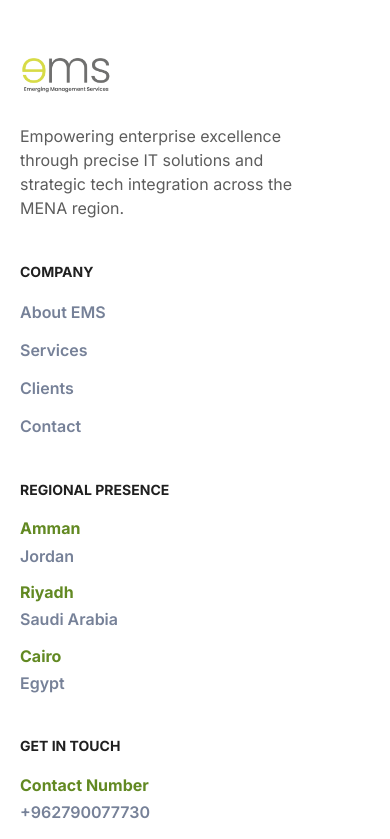
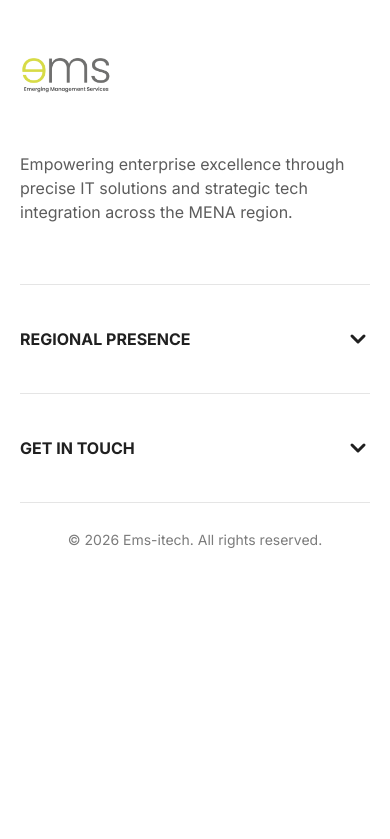
Before and after one commit to ems-itech/ems-website, a Next.js app: page / in a window 390 px wide. Shown: the part 6820-7659 px from the top of the page. After the commit the page ends 7398 px from the top, so only its background shows below. Built offline with nearby package versions, Linux system fonts and the light colour scheme.

Commit message:
changes on footr shape

```diff
--- /dev/null
+++ b/app/components/layout/Footer.mobile.module.css
@@ -0,0 +1,106 @@
+.mobileCopyright,
+.mobileContent {
+  display: none;
+}
+
+@media (max-width: 600px) {
+  .desktopOnly,
+  .desktopCopyright {
+    display: none;
+  }
+
+  .mobileCopyright {
+    display: inline;
+  }
+
+  .mobileContent {
+    display: block;
+  }
+
+  .mobileLogo {
+    display: inline-flex;
+  }
+
+  .mobileLogo img {
+    width: 92px;
+    height: auto;
+  }
+
+  .mobileDescription {
+    margin: 52px 0 60px;
+    color: #5c5c5c;
+    font-size: 1rem;
+    line-height: 1.5;
+  }
+
+  .accordion {
+    border-top: 1px solid #e5e5e5;
+  }
+
+  .accordion:last-child {
+    border-bottom: 1px solid #e5e5e5;
+  }
+
+  .accordion summary {
+    display: flex;
+    min-height: 108px;
+    cursor: pointer;
+    align-items: center;
+    justify-content: space-between;
+    gap: 24px;
+    color: #202020;
+    font-size: 1rem;
+    font-weight: 700;
+    line-height: 1.4;
+    list-style: none;
+    text-transform: uppercase;
+  }
+
+  .accordion summary::-webkit-details-marker {
+    display: none;
+  }
+
+  .chevron {
+    width: 24px;
+    height: 24px;
+    flex: 0 0 24px;
+    transition: transform 160ms ease;
+  }
+
+  .accordion[open] .chevron {
+    transform: rotate(180deg);
+  }
+
+  .accordionList {
+    display: grid;
+    gap: 20px;
+    margin: -10px 0 32px;
+    padding: 0;
+    list-style: none;
+  }
+
+  .accordionItem {
+    display: grid;
+    gap: 4px;
+  }
+
+  .primaryText {
+    color: #628922;
+    font-size: 1rem;
+    font-weight: 650;
+    line-height: 1.45;
+  }
+
+  .secondaryText {
+    color: #768198;
+    font-size: 1rem;
+    font-weight: 600;
+    line-height: 1.4;
+  }
+}
+
+@media (prefers-reduced-motion: reduce) {
+  .chevron {
+    transition: none;
+  }
+}
--- a/app/components/layout/Footer.tsx
+++ b/app/components/layout/Footer.tsx
@@ -1,13 +1,14 @@
 import Image from "next/image";
 import Link from "next/link";
+import { ChevronDown } from "lucide-react";
 
 import styles from "./Footer.module.css";
+import mobileStyles from "./Footer.mobile.module.css";
 import { SectionSlide } from "@/components/ui/motion-primitives";
 
 const locations = [
   { city: "Amman", detail: "Jordan" },
   { city: "Riyadh", detail: "Saudi Arabia" },
-  { city: "Cairo", detail: "Egypt" },
 ];
 
 const companyLinks = [
@@ -21,20 +22,10 @@
   return (
     <footer className={styles.footer}>
       <SectionSlide className={styles.inner} from="bottom">
-        <div className={styles.columns}>
+        <div className={`${styles.columns} ${mobileStyles.desktopOnly}`}>
           <div>
-            <Link href="/" className={styles.brandLogo} aria-label="EMS home">
-              <Image
-                src="/ems-main-logo.png"
-                alt="EMS — Emerging Management Services"
-                width={92}
-                height={40}
-              />
-            </Link>
-            <p className={styles.description}>
-              Empowering enterprise excellence through precise IT solutions and strategic
-              tech integration across the MENA region.
-            </p>
+            <FooterLogo />
+            <FooterDescription />
           </div>
 
           <div>
@@ -52,6 +43,99 @@
 
           <div>
             <h2 className={styles.heading}>Regional Presence</h2>
+            <LocationList />
+          </div>
+
+          <div>
+            <h2 className={styles.heading}>Get in Touch</h2>
+            <ContactList />
+          </div>
+        </div>
+
+        <div className={mobileStyles.mobileContent}>
+          <Link href="/" className={mobileStyles.mobileLogo} aria-label="EMS home">
+            <Image
+              src="/ems-main-logo.png"
+              alt="EMS — Emerging Management Services"
+              width={92}
+              height={40}
+            />
+          </Link>
+          <p className={mobileStyles.mobileDescription}>
+            Empowering enterprise excellence through precise IT solutions and strategic
+            tech integration across the MENA region.
+          </p>
+
+          <details className={mobileStyles.accordion}>
+            <summary>
+              Regional Presence
+              <ChevronDown className={mobileStyles.chevron} size={24} strokeWidth={3} aria-hidden="true" />
+            </summary>
+            <ul className={mobileStyles.accordionList}>
+              {locations.map((location) => (
+                <li className={mobileStyles.accordionItem} key={location.city}>
+                  <span className={mobileStyles.primaryText}>{location.city}</span>
+                  <span className={mobileStyles.secondaryText}>{location.detail}</span>
+                </li>
+              ))}
+            </ul>
+          </details>
+
+          <details className={mobileStyles.accordion}>
+            <summary>
+              Get in Touch
+              <ChevronDown className={mobileStyles.chevron} size={24} strokeWidth={3} aria-hidden="true" />
+            </summary>
+            <ul className={mobileStyles.accordionList}>
+              <li className={mobileStyles.accordionItem}>
+                <span className={mobileStyles.primaryText}>Contact Number</span>
+                <a className={mobileStyles.secondaryText} href="tel:+962790077730">
+                  +962790077730
+                </a>
+              </li>
+              <li className={mobileStyles.accordionItem}>
+                <span className={mobileStyles.primaryText}>Email Address</span>
+                <a className={mobileStyles.secondaryText} href="mailto:info@ems-itech.com">
+                  info@ems-itech.com
+                </a>
+              </li>
+            </ul>
+          </details>
+        </div>
+
+        <hr className={`${styles.divider} ${mobileStyles.desktopOnly}`} />
+        <div className={styles.bottom}>
+          <p className={styles.copyright}><span className={mobileStyles.desktopCopyright}>© 2026 EMS. All rights reserved.</span><span className={mobileStyles.mobileCopyright}>© 2026 Ems-itech. All rights reserved.</span></p>
+        </div>
+      </SectionSlide>
+    </footer>
+  );
+}
+
+function FooterLogo() {
+  return (
+    <Link href="/" className={styles.brandLogo} aria-label="EMS home">
+      <Image
+        src="/ems-main-logo.png"
+        alt="EMS — Emerging Management Services"
+        width={92}
+        height={40}
+      />
+    </Link>
+  );
+}
+
+function FooterDescription() {
+  return (
+    <p className={styles.description}>
+      Empowering enterprise excellence through precise IT solutions and strategic
+      tech integration across the MENA region.
+    </p>
+  );
+}
+
+function LocationList() {
+  return (
     <ul className={styles.presenceList}>
       {locations.map((location) => (
         <li className={styles.presenceItem} key={location.city}>
@@ -60,10 +144,11 @@
         </li>
       ))}
     </ul>
-          </div>
+  );
+}
 
-          <div>
-            <h2 className={styles.heading}>Get in Touch</h2>
+function ContactList() {
+  return (
     <ul className={styles.contactList}>
       <li className={styles.contactItem}>
         <span className={styles.primaryText}>Contact Number</span>
@@ -78,16 +163,5 @@
         </a>
       </li>
     </ul>
-          </div>
-        </div>
-
-        <hr className={styles.divider} />
-        <div className={styles.bottom}>
-          <p className={styles.copyright}>
-            © 2026 EMS. All rights reserved.
-          </p>
-        </div>
-      </SectionSlide>
-    </footer>
   );
 }
--- a/app/components/layout/Navbar.tsx
+++ b/app/components/layout/Navbar.tsx
@@ -82,8 +82,8 @@
 
           <Sheet open={open} onOpenChange={setOpen}>
             <SheetTrigger asChild className="md:hidden">
-              <Button variant="ghost" size="icon" aria-label="Open navigation menu">
-                <Menu className="h-5 w-5" />
+              <Button variant="ghost" size="icon" className="h-12 w-12 [&_svg]:!size-9" aria-label="Open navigation menu">
+                <Menu className="size-9" strokeWidth={2.5} />
                 <span className="sr-only">Toggle menu</span>
               </Button>
             </SheetTrigger>
```
Lines whose indentation alone changed are shown as unchanged.
